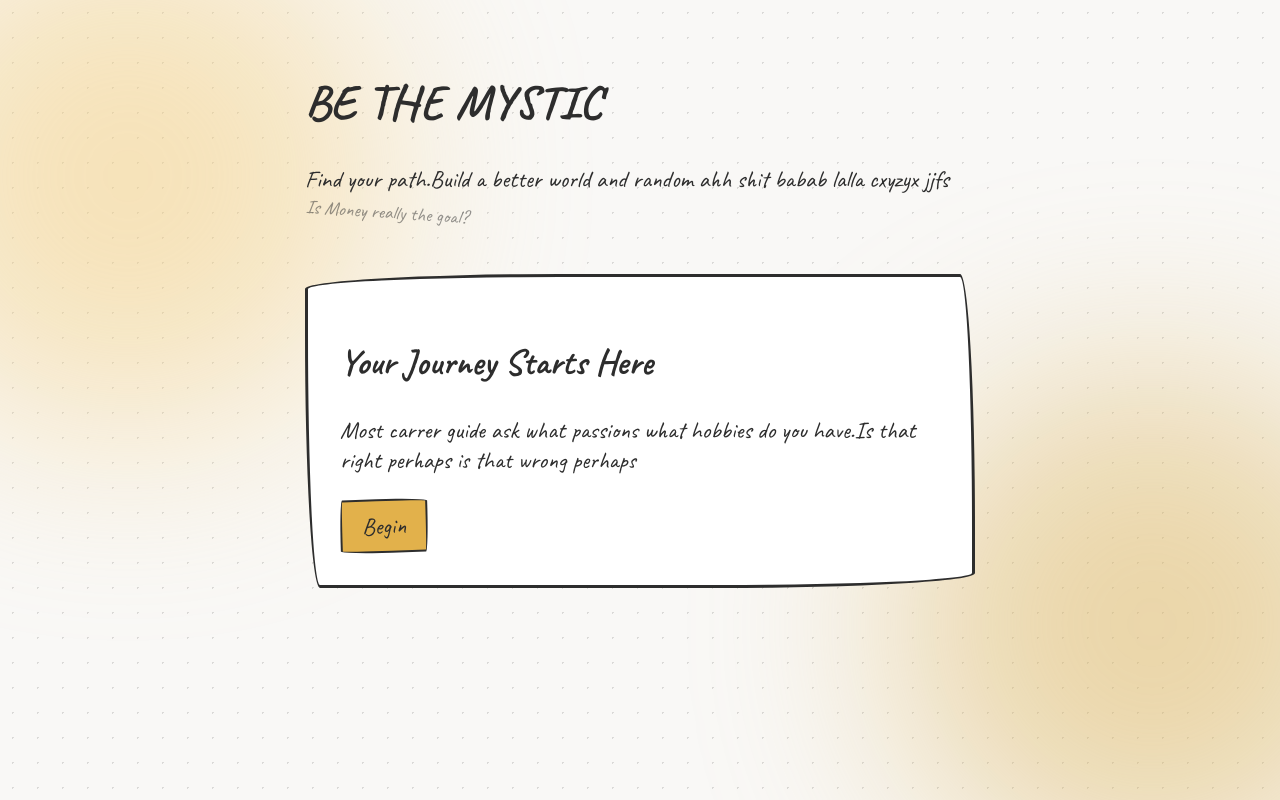
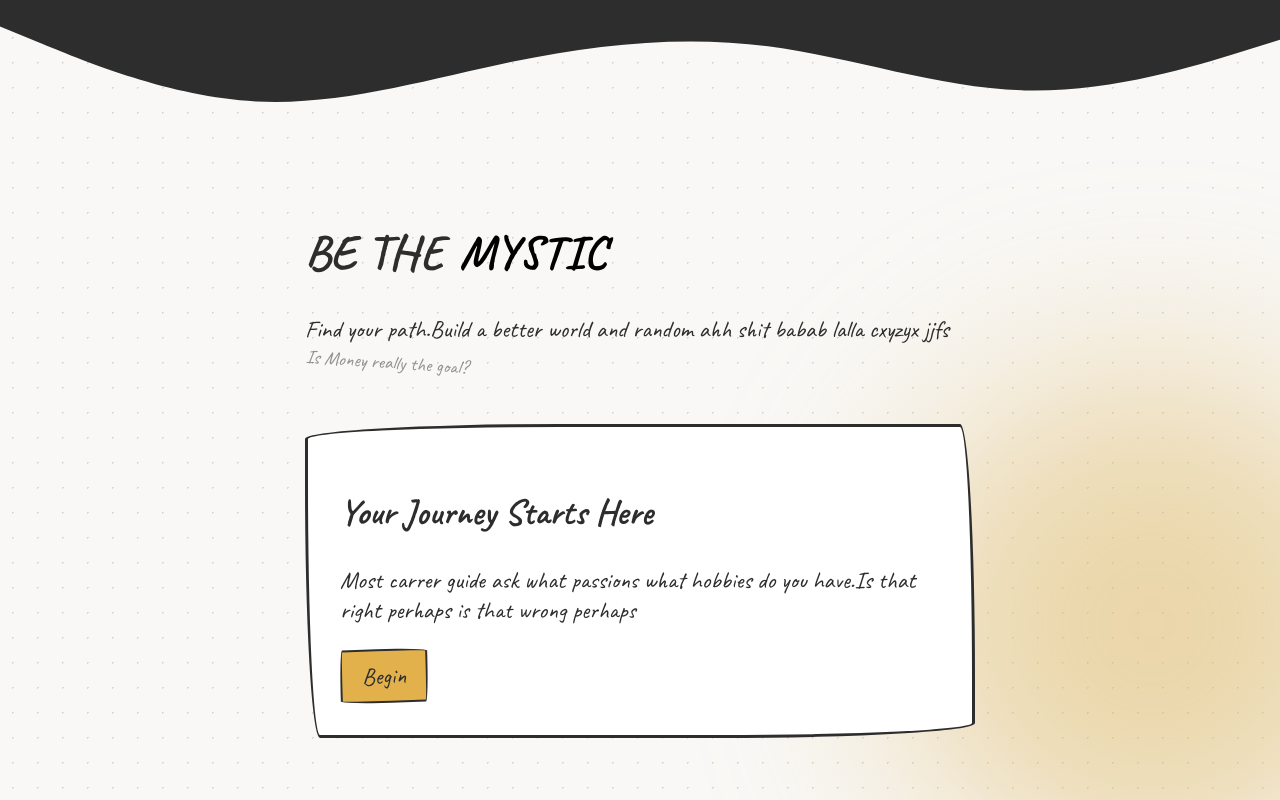
Before and after one commit to Dixit106/BETHEMYSTIC, a Flask app: page / in a window 1280 px wide. Run offline with Flask 3, Linux system fonts and the light colour scheme.

Commit message:
adding highlight to some text and a top drip shape like liquid and with animation

```diff
--- a/static/css/style.css
+++ b/static/css/style.css
@@ -62,14 +62,46 @@ scale(1.05);
     opacity: 0.5;
 }
 
-.blob-left {
-    top: -10%;
-    left: -10%;
-    background-color: #f3ce7f ;
-}
+
 
 .blob-right {
     bottom: -10%;
     right: -10%;
     background-color: #dcb55f;
 }
+
+.highlight{
+    background: linear-gradient(104def, transparent 0%, #E2856E 2%, #E2856E 98%, transparent 100%);
+    padding: 0 4px;
+    color: black;
+    border-radius: 3px;
+}
+
+.top-drip {
+    position: absolute;
+    top: 0;
+    left: 0;
+    width: 100%;
+    height: 120px;
+    z-index: 0;
+
+    /* animation part */
+    transform-origin: top;
+    animation: ooze 4s infinite alternate ease-in-out;
+}
+
+/* Keyframing */
+@keyframes ooze {
+    0% {
+        transform: scaleY(1);
+    }
+    100% {
+        transform:scaleY(1.4);
+    }
+}
+
+.container {
+    margin-top: 150px;
+    position: relative;
+    z-index: 1;
+}
--- a/templates/index.html
+++ b/templates/index.html
@@ -12,9 +12,13 @@
 </head>
 <body>
 
+    <svg class="top-drip" xmlns="http://www.w3.org/2000/svg" viewBox="0 0 1440 320" preserveAspectRatio="none">
+    <path fill="#2D2D2D" fill-opacity="1" d="M0,64L48,106.7C96,149,192,235,288,245.3C384,256,480,192,576,149.3C672,107,768,85,864,112C960,139,1056,213,1152,218.7C1248,224,1344,160,1392,128L1440,96L1440,0L1392,0C1344,0,1248,0,1152,0C1056,0,960,0,864,0C768,0,672,0,576,0C480,0,384,0,288,0C192,0,96,0,48,0L0,0Z"></path>
+</svg>
+
     <main class="container">
         <header>
-            <h1>BE THE MYSTIC</h1>
+            <h1>BE THE <span class="highlight">MYSTIC</span></h1>
             <p>Find your path.Build a better world and random ahh shit babab lalla cxyzyx jjfs</p>
             <p class="margin-note">Is Money really the goal?</p>
         </header>
@@ -26,7 +30,7 @@
             <button class="sketch-button">Begin</button>
         </section>
 
-        <div class="color-blob blob-left"></div>
+
         <div class="color-blob blob-right"></div>
 
     </main>
```
